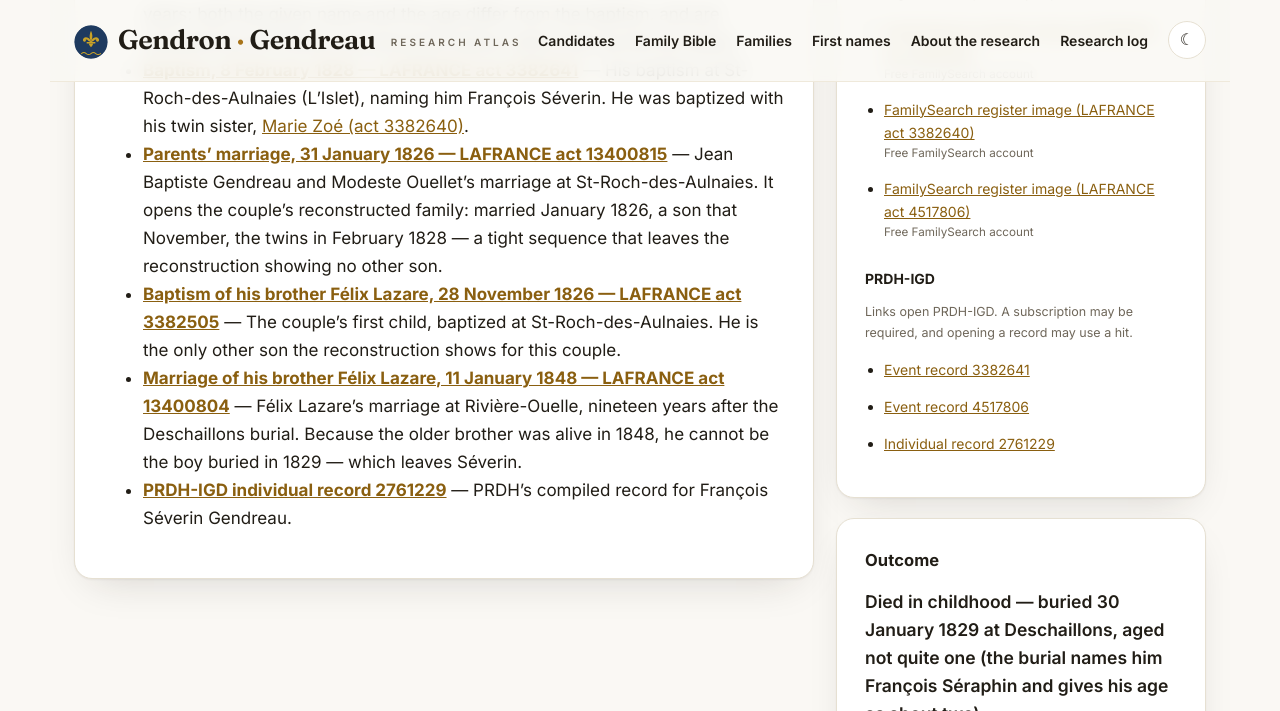
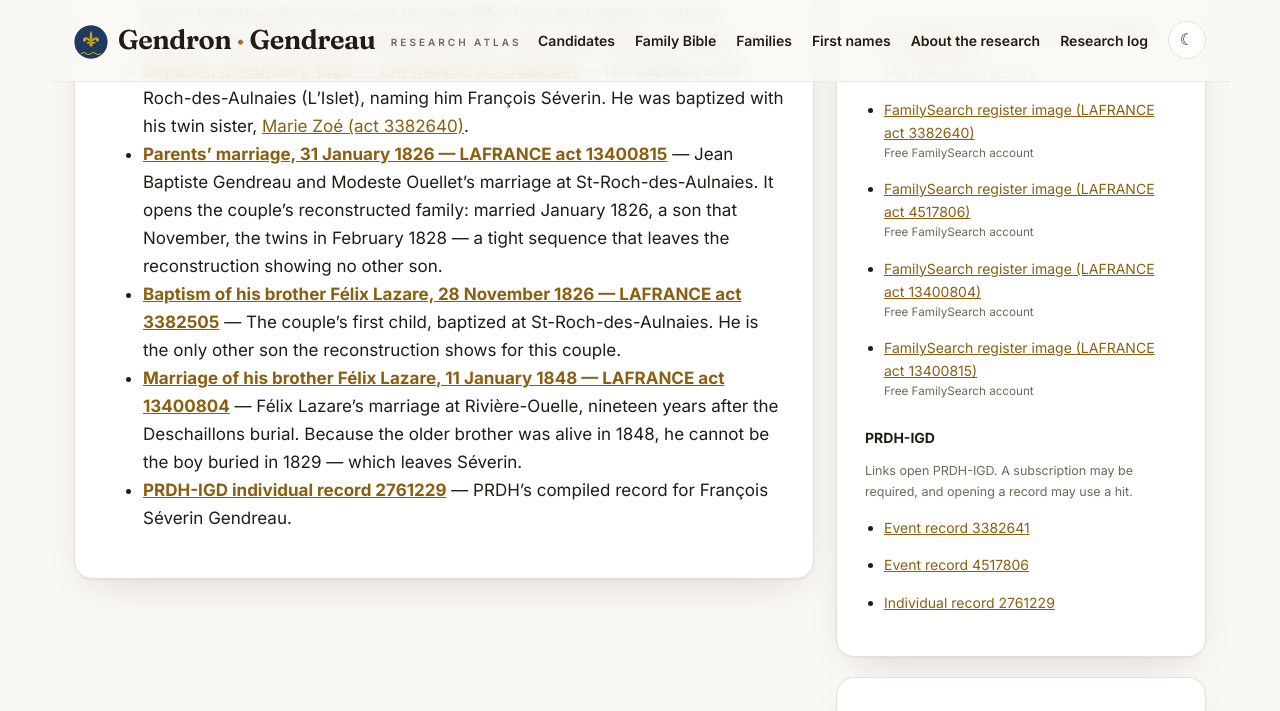
Before and after one commit to vetharmon/gendron-research, a Jekyll site: the page built from _candidates/c221.md, in a window 1280 px wide and 900 px high, scrolled down 1075 px, cut to the strip 0-711 px from the top of the window. Built offline with Jekyll 4.4.1, drawn with Linux system fonts in a browser that asks for light colours.

Commit message:
Add FamilySearch register image links (St-Roch marriages, 2 acts)

```diff
--- a/_candidates/c221.md
+++ b/_candidates/c221.md
@@ -57,6 +57,14 @@ sources:
     url: https://www.familysearch.org/ark:/61903/3:1:3QS7-8993-8XCD
     access: Free FamilySearch account
     provenance: Quebec, Catholic Parish Registers, 1621-1979 — image 222, DGS 5469930. Matched to the LAFRANCE act on name, date and parents (12 Nov 2026).
+  - label: FamilySearch register image (LAFRANCE act 13400804)
+    url: https://www.familysearch.org/ark:/61903/3:1:3QS7-899Q-C9MN-C
+    access: Free FamilySearch account
+    provenance: Quebec, Catholic Parish Registers, 1621-1979 — image 519, DGS 5471286. Matched to the LAFRANCE act on name, date and parents (12 Nov 2026).
+  - label: FamilySearch register image (LAFRANCE act 13400815)
+    url: https://www.familysearch.org/ark:/61903/3:1:3QS7-899W-FF3B
+    access: Free FamilySearch account
+    provenance: Quebec, Catholic Parish Registers, 1621-1979 — image 554, DGS 5471267. Matched to the LAFRANCE act on name, date and parents (12 Nov 2026).
 filenames:
   - "C221_GENDREAU_Francois-Severin_1828-02-08_Baptism_St-Roch-des-Aulnaies_LAFRANCE-3382641.jpg"
   - "C221_GENDREAU_Francois-Severin_1829-01-30_Burial_Deschaillons_LAFRANCE-4517806.jpg"
```
Also changed, not shown: 1 other file.
